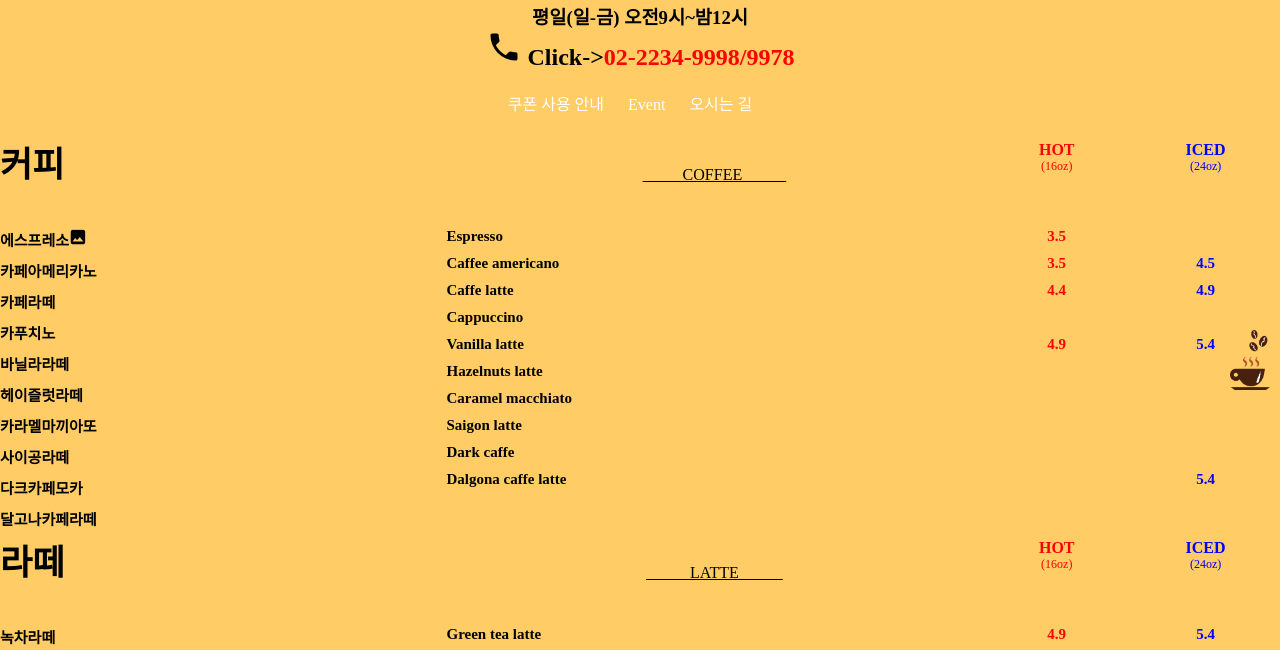
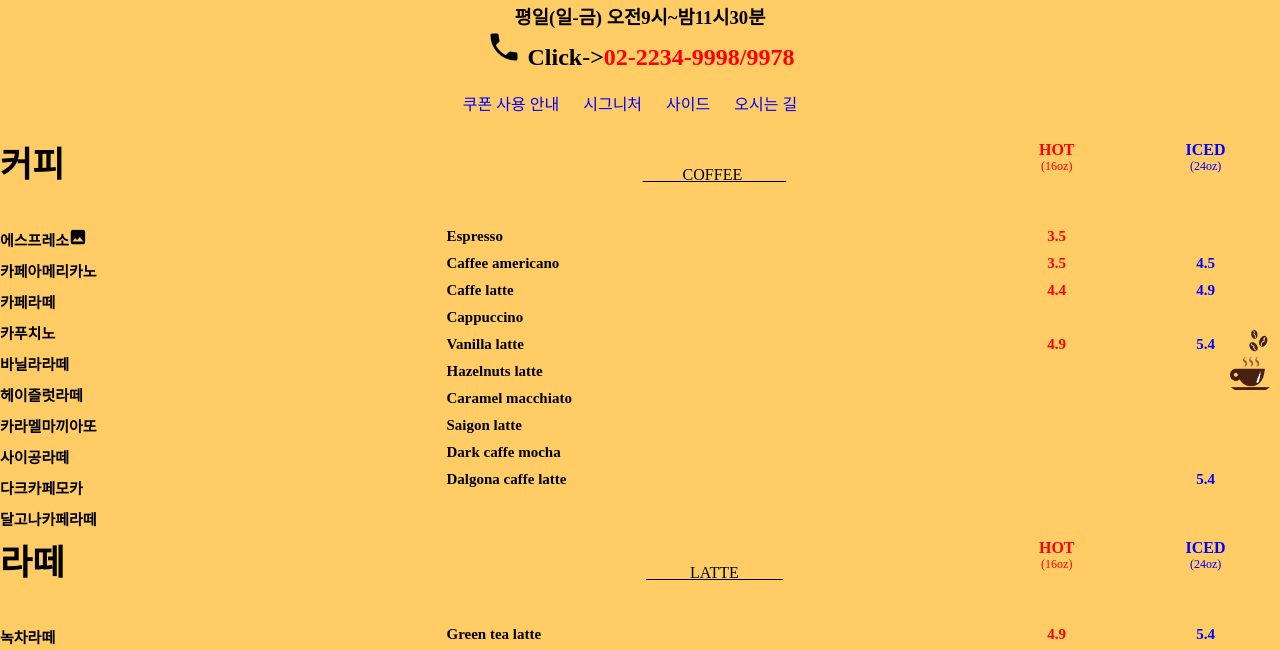
Before and after one commit to kinori9/DEVbum, a plain HTML site: page cafe/cafe.html in a window 1280 px wide. Shown: the part 400-1050 px from the top of the page. Drawn offline with Linux system fonts and the light colour scheme.

Commit message:
navigation,word fix

```diff
--- a/cafe/cafe.css
+++ b/cafe/cafe.css
@@ -118,7 +118,7 @@ li{
     animation: fadein 2s;
 }
 .nav{
-    color: white;
+    color: blue;
 }
 .black{
     display: inline;
--- a/cafe/cafe.html
+++ b/cafe/cafe.html
@@ -11,7 +11,7 @@
     <img class="main_logo" src="logo/main_logo.png" style="width: 100%;">
     <header>
         <h3>
-            <div class="workTime">평일(일-금) 오전9시~밤12시</div>
+            <div class="workTime">평일(일-금) 오전9시~밤11시30분</div>
         </h3>
         <div class="tel">
             <h2>
@@ -21,14 +21,15 @@
         </div>
         <ul>
             <li><div class="coupon"><a class="nav" href="#" onclick="">쿠폰 사용 안내</a></div></li>
-            <li><div class="event"><a class="nav" href="event.html" target="_blank">Event</a></div></li>
+            <li><div class="event"><a class="nav" href="event.html" target="_blank">시그니처</a></div></li>
+            <li><div class="side_menu"><a href="" class="nav">사이드</a></div></li>
             <li><div class="map"><a class="nav" href="https://map.kakao.com/link/map/카페배우세상,37.565981, 127.015526" target="_blank">오시는 길</a></div></li>
         </ul>
         <div class="couponEX">
             <img src="couponEx.png"style="width: 100%;">
             <p><div class="red">쿠폰 도장 </div><div class="blue">7</div><div class="red">개</div> 받으시면 커피 1잔 무료</p>
             <p><div class="red">쿠폰 도장 </div><div class="blue">14</div><div class="red">개</div> 받으시면 모든음료 1잔 무료</p>
-            <p>*1샷, 시럽, 꿀추가 무료 / <u>1KG음료,스무디제외</u> </p>
+            <p>*1샷 무료 / <u>1KG음료,스무디제외</u> </p>
         </div>
     </header>
     <div class="articlce">
@@ -61,7 +62,7 @@
                 <p id="c6">Hazelnuts latte</p>
                 <p id="c7">Caramel macchiato</p>
                 <p id="c8">Saigon latte</p>
-                <p id="c9">Dark caffe</p>
+                <p id="c9">Dark caffe mocha</p>
                 <p id="c10">Dalgona caffe latte</p>
             </div>
             <div class="coffeeOfHot">
```
